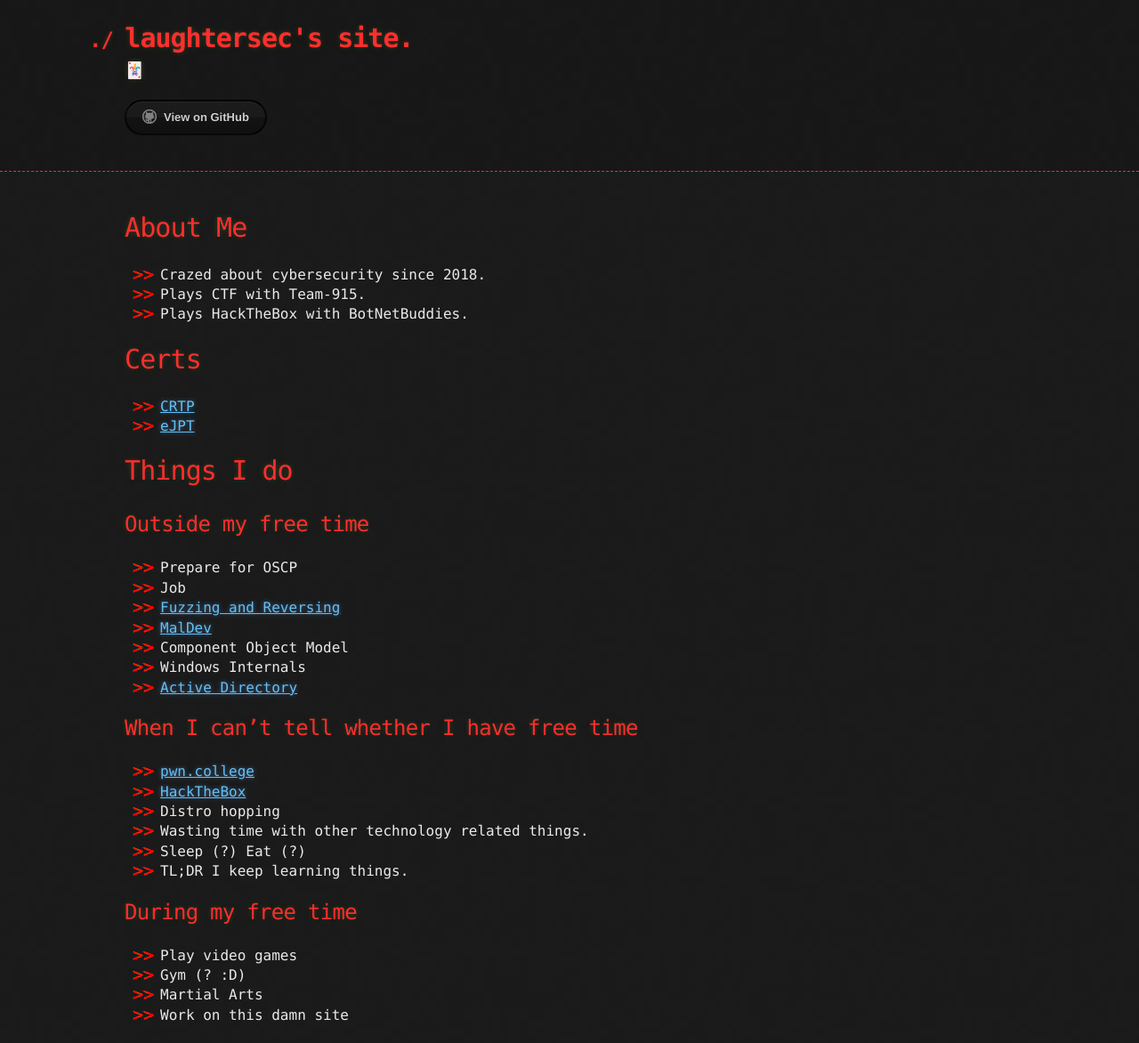
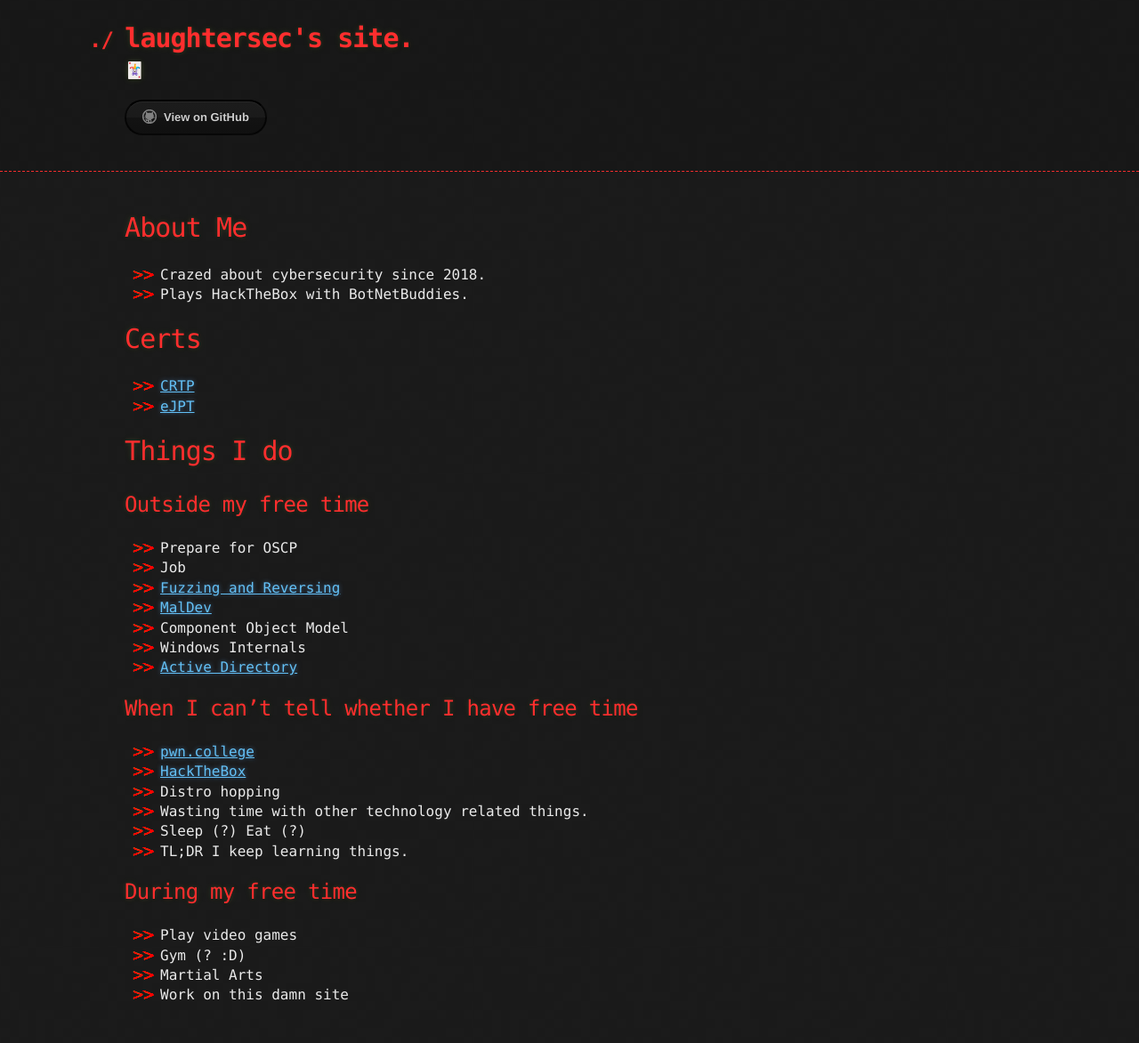
Before and after one commit to laughtersec/laughtersec.github.io, a Jekyll site: the page built from pages/about-me.md, in a window 1280 px wide. Shown: the whole page at 89% size. Built offline with Jekyll 4.4.1, drawn with Linux system fonts in a browser that asks for light colours; our own code applies the rules of GitHub Pages for plain Markdown files; after the commit the page ends 1150 px from its top, so only the background shows below that.

Commit message:
Update about-me.md

```diff
--- a/pages/about-me.md
+++ b/pages/about-me.md
@@ -1,6 +1,5 @@
 # About Me
 * Crazed about cybersecurity since 2018.
-* Plays CTF with Team-915.
 * Plays HackTheBox with BotNetBuddies.
 
 # Certs
```
